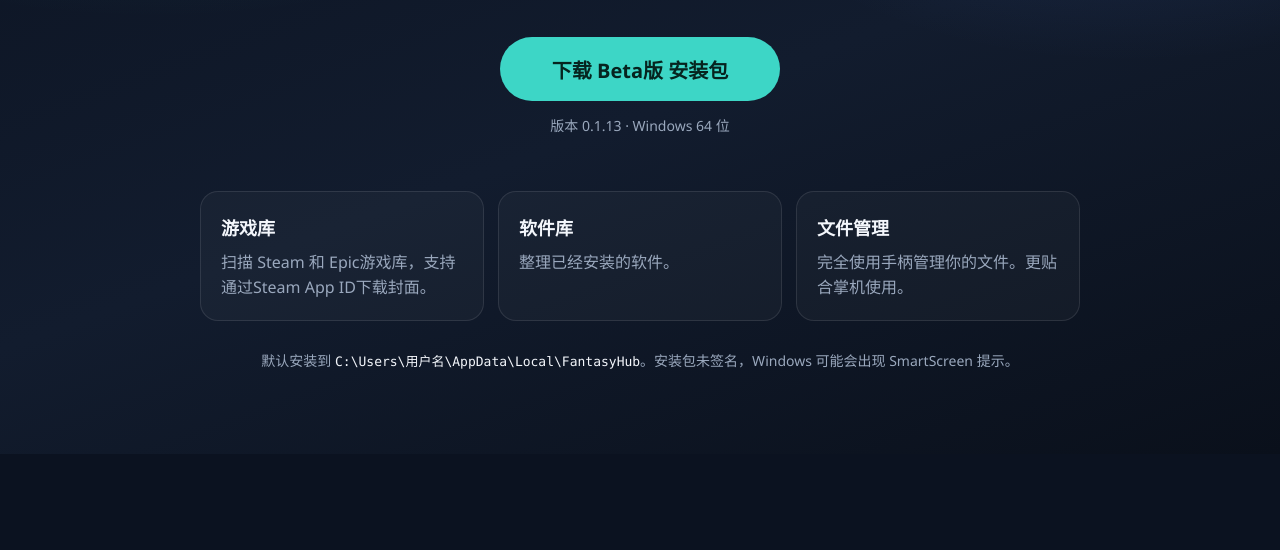
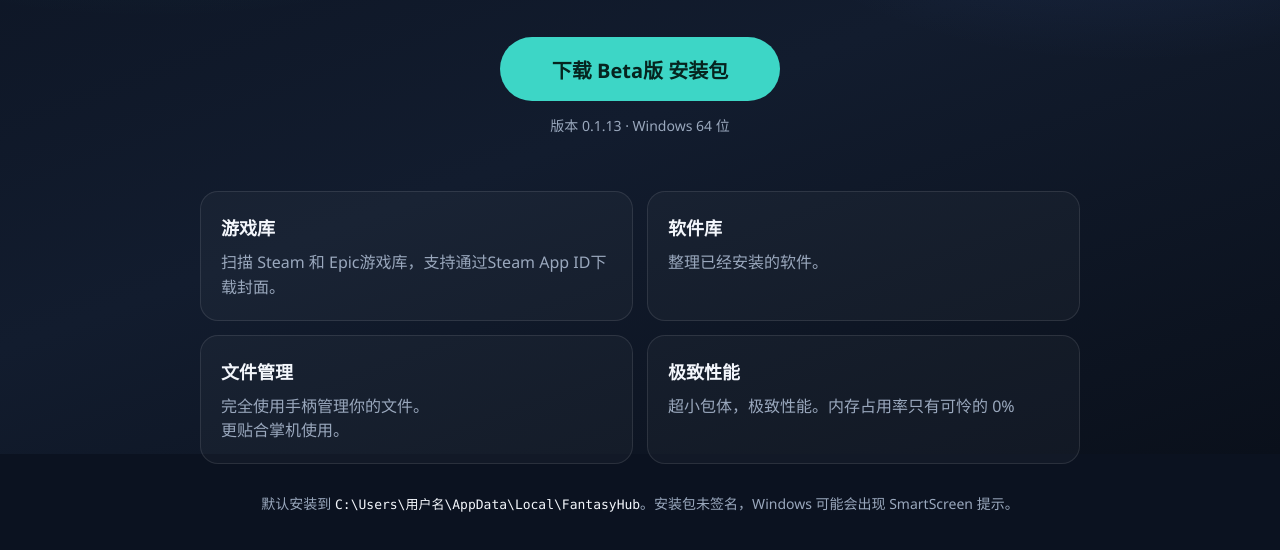
Before and after one commit to saber200/fantasyhub-site, a plain HTML site: page index.html in a window 1280 px wide. Shown: the part 346-896 px from the top of the page. Before the commit the page ends 800 px from the top, so only its background shows below. Drawn offline with Linux system fonts and the light colour scheme; a web font is replaced by a local one.

Commit message:
fix: 修改样式

```diff
--- a/index.html
+++ b/index.html
@@ -28,7 +28,16 @@
         </article>
         <article>
           <h2>文件管理</h2>
-          <p>完全使用手柄管理你的文件。更贴合掌机使用。</p>
+          <p>
+            完全使用手柄管理你的文件。<br />
+            更贴合掌机使用。
+          </p>
+        </article>
+        <article>
+          <h2>极致性能</h2>
+          <p>
+            超小包体，极致性能。内存占用率只有可怜的 0%
+          </p>
         </article>
       </section>
       <p class="note">
--- a/styles.css
+++ b/styles.css
@@ -133,7 +133,7 @@ h1 {
 
 .cards {
   display: grid;
-  grid-template-columns: repeat(3, 1fr);
+  grid-template-columns: repeat(2, 1fr);
   gap: 14px;
   margin-top: 56px;
   text-align: left;
@@ -309,8 +309,12 @@ h1:hover,
     animation-delay: 0.46s;
   }
 
+  .cards article:nth-child(4) {
+    animation-delay: 0.52s;
+  }
+
   .note {
-    animation-delay: 0.52s;
+    animation-delay: 0.58s;
   }
 }
 
```
